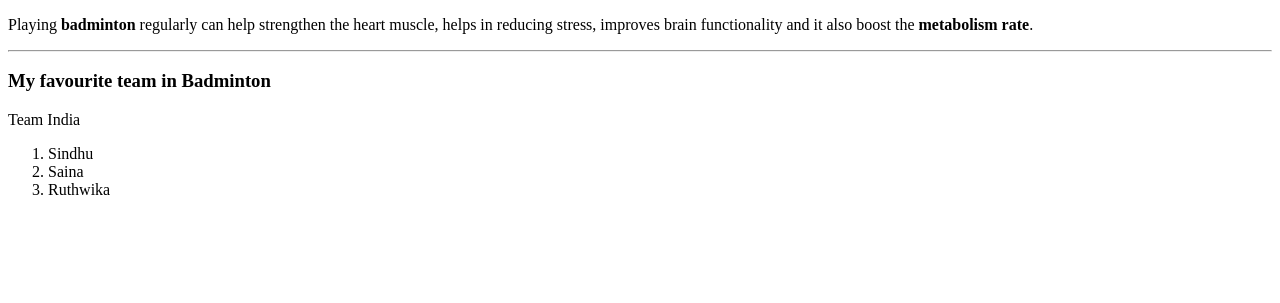
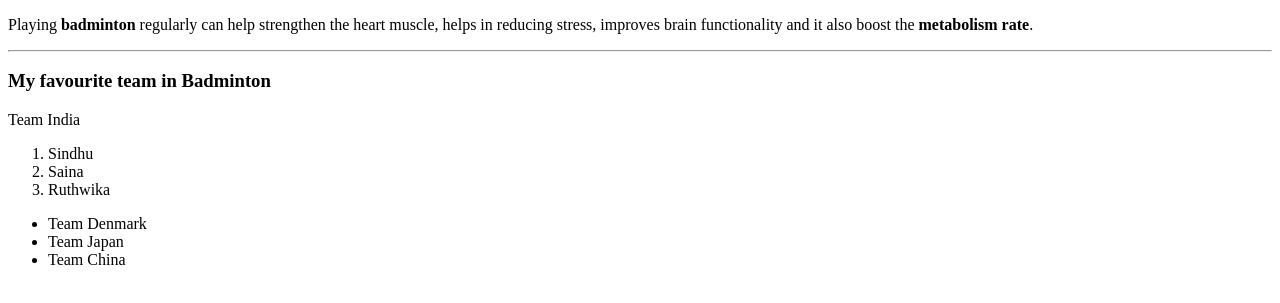
Before and after one commit to 44-563-Web-Apps-S23/44563-webapps-assignment-3-Spurthi-Ravula, a plain HTML site: page index.html in a window 1280 px wide. Shown: the part 105-408 px from the top of the page. Drawn offline with Linux system fonts and the light colour scheme.

Commit message:
added unordered list

```diff
--- a/index.html
+++ b/index.html
@@ -17,5 +17,10 @@
             <li>Saina</li>
             <li>Ruthwika</li>
         </ol>
+        <ul>
+            <li>Team Denmark</li>
+            <li>Team Japan</li>
+            <li>Team China</li>
+        </ul>
     </body>
 </html>
```
